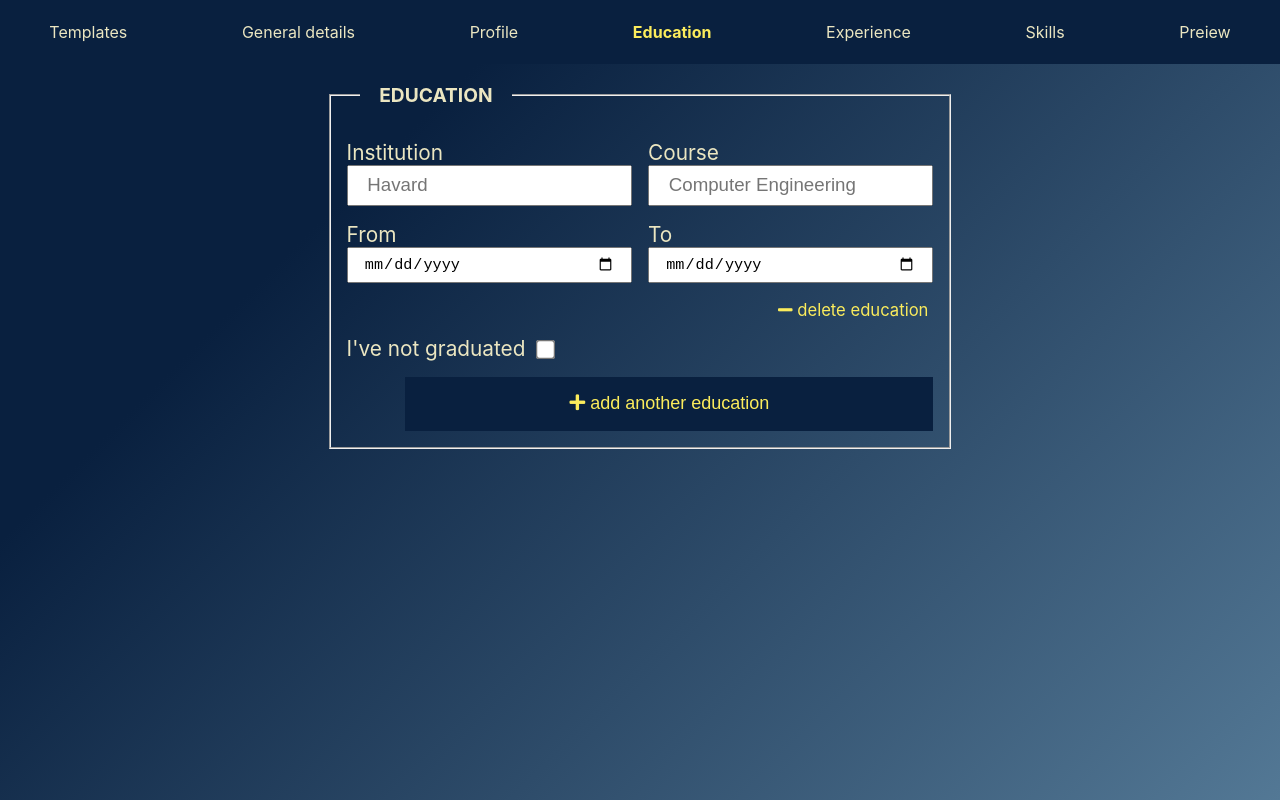
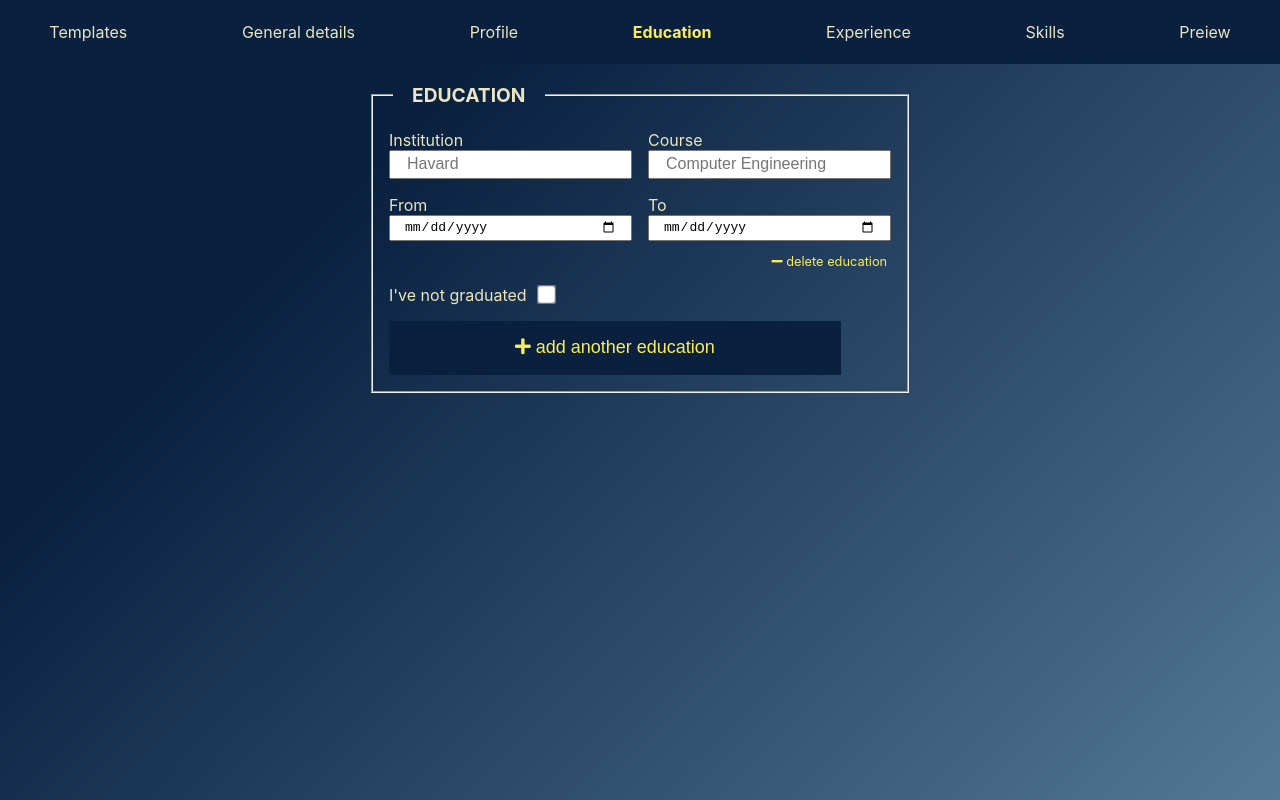
Before and after one commit to a-adeleye/cv-maker, a React (Create React App) app: page /education in a window 1280 px wide. Built offline with nearby package versions, Linux system fonts and the light colour scheme.

Commit message:
general detils done

```diff
--- /dev/null
+++ b/src/components/FormNavigation.js
@@ -0,0 +1,13 @@
+import { Link } from "react-router-dom";
+
+export default function FormNavigation(props) {
+  return (
+    <div className="formNavigation">
+      <Link to={props.back} style={{textDecoration: "none"}}><button>BACK</button></Link>
+      <Link to={props.next} style={{textDecoration: "none"}}><button className="next">
+      {props.text}
+      </button>
+      </Link>
+    </div>
+  );
+}
--- a/src/components/GeneralDetails.js
+++ b/src/components/GeneralDetails.js
@@ -1,4 +1,5 @@
 import React from "react";
+import FormNavigation from "./FormNavigation";
 
 export default function GeneralDetails() {
     const [formData, setFormData] = React.useState({
@@ -99,6 +100,7 @@ export default function GeneralDetails() {
             ></input>
           </label>
         </fieldset>
+        <FormNavigation back="/templates" next="/profile" text="NEXT"/>
       </div>
     );
   }
--- a/src/styles/App.css
+++ b/src/styles/App.css
@@ -32,11 +32,13 @@ header {
 
 .landing-page,
 .resumeform,
-.templates {
-  min-height: 100vh;
+.templates,
+.general-details,
+.education {
   display: flex;
   flex-direction: column;
   align-items: center;
+  justify-content: center;
 }
 
 .landing-page {
@@ -113,28 +115,26 @@ header {
   margin-top: 1em;
 }
 
-.resumeform {
-  justify-content: center;
-}
-
-.formNavigationButtons {
-  display: flex;
-  justify-content: center;
-  gap: 1em;
-}
-
-.general-details,
-.education {
-  display: flex;
-  justify-content: center;
-}
-
 fieldset {
   padding: 0 1em 1em;
   margin-bottom: 1em;
   display: grid;
   gap: 1em;
-  max-width: 80%;
+  max-width: 60%;
+}
+
+.formNavigation {
+  display: flex;
+  justify-content: space-around;
+  gap: 1em;
+}
+
+.next {
+  background-color: #fbec5c;
+}
+
+.back {
+  background-color: #537895;
 }
 
 .general-details fieldset {
@@ -144,21 +144,21 @@ fieldset {
 legend {
   font-weight: 700;
   font-size: larger;
-  margin: 0.7em;
+  margin: 0.2em;
   padding: 1em;
   color: #ebe6c1;
 }
 
 label {
-  font-size: 1.3em;
+  font-size: 1em;
   color: #ebe6c1;
 }
 
 input[type="text"],
 input[type="tel"],
 input[type="date"] {
-  font-size: 0.9em;
-  padding: 0.4em 1em;
+  font-size: 1em;
+  padding: 0.2em 1em;
   display: block;
 }
 
@@ -174,20 +174,11 @@ input[type="checkbox"] {
 
 button {
   display: block;
-  width: 10em;
+  width: 8em;
   height: 3em;
-  justify-self: flex-end;
   font-size: large;
   border: none;
   cursor: pointer;
-}
-
-.next {
-  background-color: #fbec5c;
-}
-
-.back {
-  background-color: #537895;
 }
 
 button:active {
@@ -318,7 +309,7 @@ textarea {
     height: 18em;
   }
 
-  .formNavigationButtons {
+  .formNavigationButton {
     display: flex;
     justify-content: center;
     border: 1px solid red;
```
